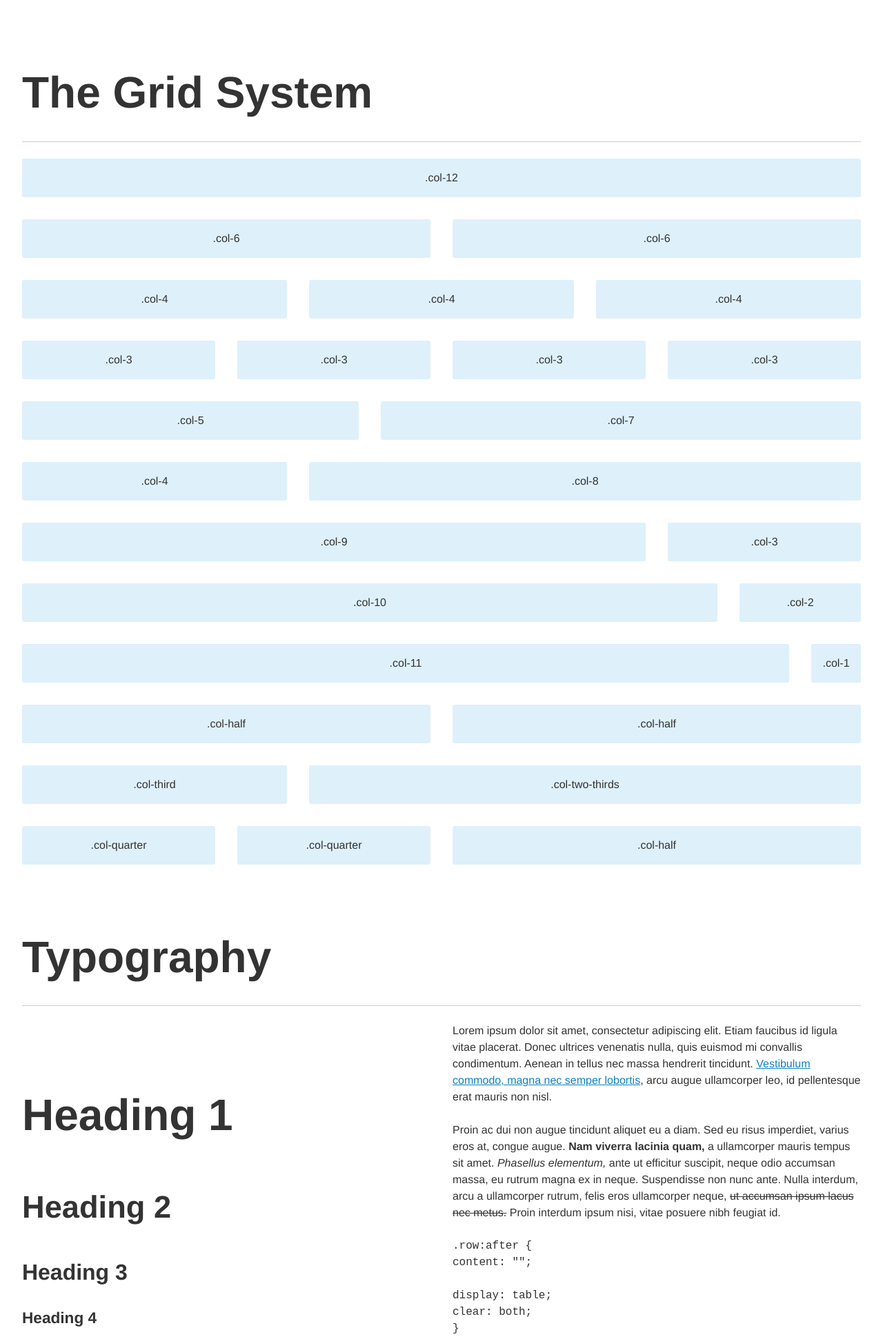
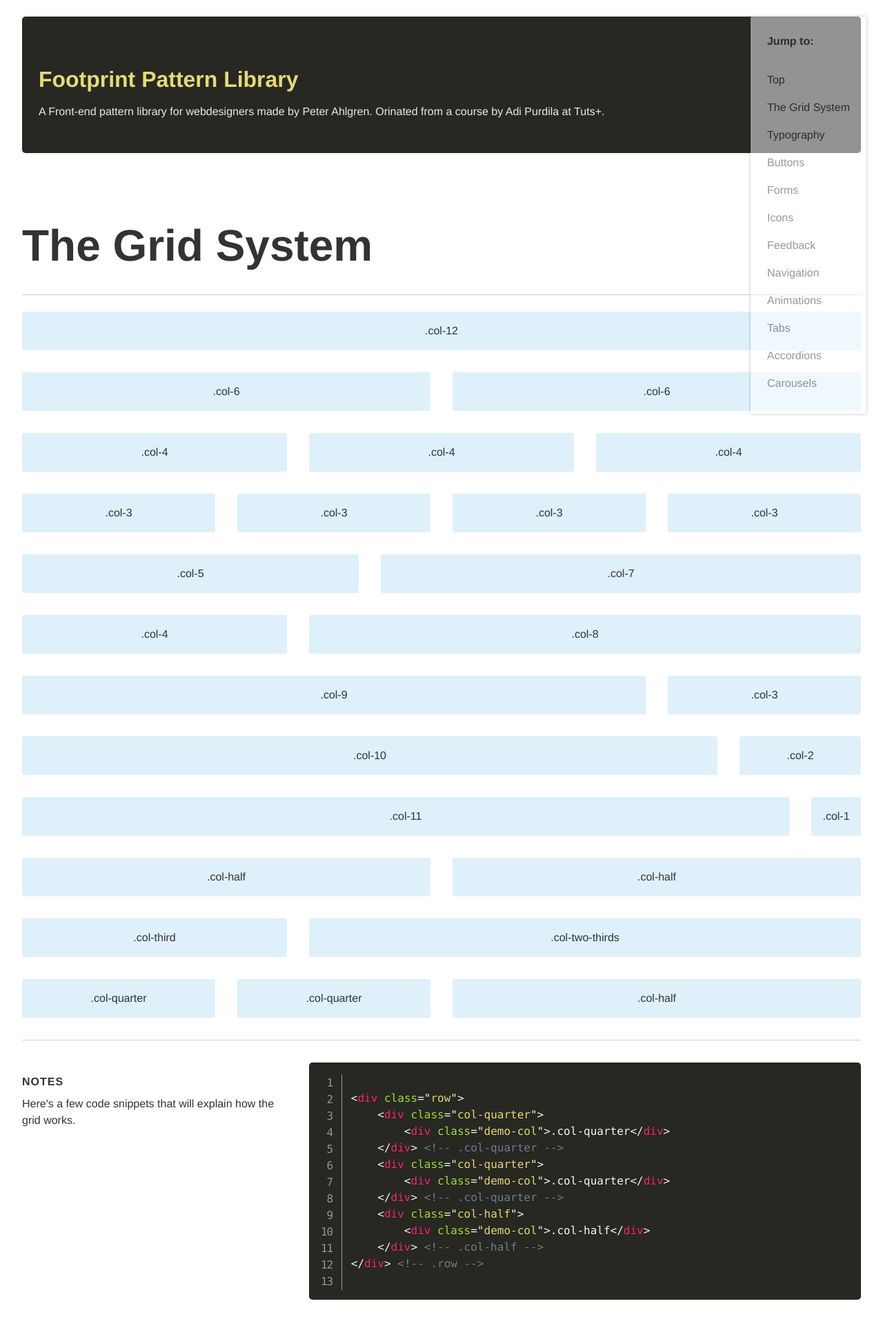
Before and after one commit to ahlgren1234/footprint, a website: page index.html in a window 1280 px wide. Shown: the top 1942 px of the page at 69% size. Drawn offline with Linux system fonts and the light colour scheme.

Commit message:
Added Presentation.
Added Presentation.

```diff
--- /dev/null
+++ b/css/prism.css
@@ -0,0 +1,156 @@
+/* http://prismjs.com/download.html?themes=prism-okaidia&languages=markup+css+css-extras+clike+javascript&plugins=line-numbers */
+/**
+ * okaidia theme for JavaScript, CSS and HTML
+ * Loosely based on Monokai textmate theme by http://www.monokai.nl/
+ * @author ocodia
+ */
+
+code[class*="language-"],
+pre[class*="language-"] {
+	color: #f8f8f2;
+	text-shadow: 0 1px rgba(0, 0, 0, 0.3);
+	font-family: Consolas, Monaco, 'Andale Mono', monospace;
+	direction: ltr;
+	text-align: left;
+	white-space: pre;
+	word-spacing: normal;
+	word-break: normal;
+	line-height: 1.5;
+
+	-moz-tab-size: 4;
+	-o-tab-size: 4;
+	tab-size: 4;
+
+	-webkit-hyphens: none;
+	-moz-hyphens: none;
+	-ms-hyphens: none;
+	hyphens: none;
+}
+
+/* Code blocks */
+pre[class*="language-"] {
+	padding: 1em;
+	margin: .5em 0;
+	overflow: auto;
+	border-radius: 0.3em;
+}
+
+:not(pre) > code[class*="language-"],
+pre[class*="language-"] {
+	background: #272822;
+}
+
+/* Inline code */
+:not(pre) > code[class*="language-"] {
+	padding: .1em;
+	border-radius: .3em;
+}
+
+.token.comment,
+.token.prolog,
+.token.doctype,
+.token.cdata {
+	color: slategray;
+}
+
+.token.punctuation {
+	color: #f8f8f2;
+}
+
+.namespace {
+	opacity: .7;
+}
+
+.token.property,
+.token.tag,
+.token.constant,
+.token.symbol,
+.token.deleted {
+	color: #f92672;
+}
+
+.token.boolean,
+.token.number {
+	color: #ae81ff;
+}
+
+.token.selector,
+.token.attr-name,
+.token.string,
+.token.char,
+.token.builtin,
+.token.inserted {
+	color: #a6e22e;
+}
+
+.token.operator,
+.token.entity,
+.token.url,
+.language-css .token.string,
+.style .token.string,
+.token.variable {
+	color: #f8f8f2;
+}
+
+.token.atrule,
+.token.attr-value {
+	color: #e6db74;
+}
+
+.token.keyword {
+	color: #66d9ef;
+}
+
+.token.regex,
+.token.important {
+	color: #fd971f;
+}
+
+.token.important {
+	font-weight: bold;
+}
+
+.token.entity {
+	cursor: help;
+}
+
+pre.line-numbers {
+	position: relative;
+	padding-left: 3.8em;
+	counter-reset: linenumber;
+}
+
+pre.line-numbers > code {
+	position: relative;
+}
+
+.line-numbers .line-numbers-rows {
+	position: absolute;
+	pointer-events: none;
+	top: 0;
+	font-size: 100%;
+	left: -3.8em;
+	width: 3em; /* works for line-numbers below 1000 lines */
+	letter-spacing: -1px;
+	border-right: 1px solid #999;
+
+	-webkit-user-select: none;
+	-moz-user-select: none;
+	-ms-user-select: none;
+	user-select: none;
+
+}
+
+	.line-numbers-rows > span {
+		pointer-events: none;
+		display: block;
+		counter-increment: linenumber;
+	}
+
+		.line-numbers-rows > span:before {
+			content: counter(linenumber);
+			color: #999;
+			display: block;
+			padding-right: 0.8em;
+			text-align: right;
+		}
--- a/index.html
+++ b/index.html
@@ -10,32 +10,54 @@
 
 	<!-- Stylesheets -->
 	<link rel="stylesheet" href="css/styles.css" />
+	<link rel="stylesheet" href="css/prism.css">
 
 	<!-- Add Bower Components -->
 	<link rel="stylesheet" href="bower_components/fontawesome/css/font-awesome.min.css">
 	<link rel="stylesheet" href="bower_components/animate.css/animate.min.css">
 
+	<!-- Presentation Only Styles -->
+	<link rel="stylesheet" href="presentation/css/presentation.css">
+
 	<style>
-		.demo-col {
-			background-color: #def0fa;
-			text-align: center;
-			padding: 1em 0;
-			display: block;
 
-			border-radius: 3px;
-		}
-
-		.row {
-			margin-bottom: 2em;
-		}
 	</style>
 </head>
 <body>
 
+	<!-- Presentation Widget -->
+	<div class="pres-widget">
+		<p><strong>Jump to:</strong></p>
+
+		<ul>
+			<li><a href="#top">Top</a></li>
+			<li><a href="#nav-grid">The Grid System</a></li>
+			<li><a href="#nav-typography">Typography</a></li>
+			<li><a href="#nav-buttons">Buttons</a></li>
+			<li><a href="#nav-forms">Forms</a></li>
+			<li><a href="#nav-icons">Icons</a></li>
+			<li><a href="#nav-feedback">Feedback</a></li>
+			<li><a href="#nav-navigation">Navigation</a></li>
+			<li><a href="#nav-animations">Animations</a></li>
+			<li><a href="#nav-tabs">Tabs</a></li>
+			<li><a href="#nav-accordions">Accordions</a></li>
+			<li><a href="#nav-carousels">Carousels</a></li>
+		</ul>
+	</div> <!-- .pres-widget -->
+
+
+	<!-- Presentation Header -->
+	<div class="container" id="top">
+		<header class="pres-header">
+			<h3>Footprint Pattern Library</h3>
+			<p>A Front-end pattern library for webdesigners made by Peter Ahlgren. Orinated from a course by Adi Purdila at Tuts+.</p>
+		</header>
+	</div> <!-- .container -->
+
 	<!-- The Grid System -->
 	<section>
 		<div class="container">
-			<h1>The Grid System</h1>
+			<h1 id="nav-grid">The Grid System</h1>
 			<hr>
 
 			<div class="row">
@@ -155,6 +177,28 @@
 				</div> <!-- .col-half -->
 			</div> <!-- .row -->
 
+			<hr>
+			<div class="row">
+				<div class="col-4">
+					<h5>Notes</h5>
+					<p>Here's a few code snippets that will explain how the grid works.</p>
+				</div> <!-- .col-4 -->
+				<div class="col-8">
+					<pre class="line-numbers"><code class="language-markup">
+&lt;div class=&quot;row&quot;&gt;
+	&lt;div class=&quot;col-quarter&quot;&gt;
+		&lt;div class=&quot;demo-col&quot;&gt;.col-quarter&lt;/div&gt;
+	&lt;/div&gt; &lt;!-- .col-quarter --&gt;
+	&lt;div class=&quot;col-quarter&quot;&gt;
+		&lt;div class=&quot;demo-col&quot;&gt;.col-quarter&lt;/div&gt;
+	&lt;/div&gt; &lt;!-- .col-quarter --&gt;
+	&lt;div class=&quot;col-half&quot;&gt;
+		&lt;div class=&quot;demo-col&quot;&gt;.col-half&lt;/div&gt;
+	&lt;/div&gt; &lt;!-- .col-half --&gt;
+&lt;/div&gt; &lt;!-- .row --&gt;
+					</code></pre>
+				</div> <!-- .col-8 -->
+			</div> <!-- .row -->
 
 		</div> <!-- .container -->
 	</section>
@@ -163,7 +207,7 @@
 	<!-- Typography -->
 	<section>
 		<div class="container">
-			<h1>Typography</h1>
+			<h1 id="nav-typography">Typography</h1>
 			<hr>
 
 			<div class="row">
@@ -181,11 +225,11 @@
 					<p>Proin ac dui non augue tincidunt aliquet eu a diam. Sed eu risus imperdiet, varius eros at, congue augue. <strong>Nam viverra lacinia quam,</strong> a ullamcorper mauris tempus sit amet. <em>Phasellus elementum,</em> ante ut efficitur suscipit, neque odio accumsan massa, eu rutrum magna ex in neque. Suspendisse non nunc ante. Nulla interdum, arcu a ullamcorper rutrum, felis eros ullamcorper neque, <strike>ut accumsan ipsum lacus nec metus.</strike> Proin interdum ipsum nisi, vitae posuere nibh feugiat id.
 					</p>
 
-					<pre><code>.row:after {
-content: "";
+					<pre class="line-numbers"><code class="language-css">.row:after {
+	content: "";
 
-display: table;
-clear: both;
+	display: table;
+	clear: both;
 }</code></pre>
 
 				</div> <!-- .col-half -->
@@ -227,7 +271,7 @@ clear: both;
 	<!-- Buttons -->
 	<section>
 		<div class="container">
-			<h1>Buttons</h1>
+			<h1 id="nav-buttons">Buttons</h1>
 			<hr>
 
 			<div class="row">
@@ -273,7 +317,7 @@ clear: both;
 	<!-- Forms -->
 	<section>
 		<div class="container">
-			<h1>Forms</h1>
+			<h1 id="nav-forms">Forms</h1>
 			<hr>
 
 			<form action="">
@@ -434,7 +478,7 @@ clear: both;
 	<!-- Icons -->
 	<section>
 		<div class="container">
-			<h1>Icons</h1>
+			<h1 id="nav-icons">Icons</h1>
 			<hr>
 
 			<div class="row">
@@ -485,7 +529,7 @@ clear: both;
 	<!-- Feedback -->
 	<section>
 		<div class="container">
-			<h1>Feedback</h1>
+			<h1 id="nav-feedback">Feedback</h1>
 			<hr>
 
 			<div class="row">
@@ -522,7 +566,7 @@ clear: both;
 	<!-- Navigation -->
 	<section>
 		<div class="container">
-			<h1>Navigation</h1>
+			<h1 id="nav-navigation">Navigation</h1>
 			<hr>
 
 			<div class="row navbar-container">
@@ -560,7 +604,7 @@ clear: both;
 	<!-- Animations -->
 	<section>
 		<div class="container">
-			<h1>Animations</h1>
+			<h1 id="nav-animations">Animations</h1>
 			<hr>
 
 			<div class="row" id="demo-animations">
@@ -593,7 +637,7 @@ clear: both;
 	<!-- Tabs -->
 	<section>
 		<div class="container">
-			<h1>Tabs</h1>
+			<h1 id="nav-tabs">Tabs</h1>
 			<hr>
 
 			<div class="tabs">
@@ -622,7 +666,7 @@ clear: both;
 	<!-- Accordions -->
 	<section>
 		<div class="container">
-			<h1>Accordions</h1>
+			<h1 id="nav-accordions">Accordions</h1>
 			<hr>
 
 			<div class="accordion">
@@ -659,7 +703,7 @@ clear: both;
 	<!-- Carousels -->
 	<div class="section">
 		<div class="container">
-			<h1>Carousels</h1>
+			<h1 id="nav-carousels">Carousels</h1>
 			<hr>
 
 			<div class="cycle-slideshow" data-cycle-fx="scrollHorz" data-cycle-timeout="3000" data-cycle-caption-template="Slide no. {{slideNum}} of {{slideCount}} - {{cycleTitle}}">
@@ -689,6 +733,7 @@ clear: both;
 	<script src="bower_components/superfish/dist/js/superfish.min.js"></script>
 	<script src="bower_components/superfish/dist/js/hoverIntent.js"></script>
 	<script src="bower_components/jquery-cycle2/build/jquery.cycle2.min.js"></script>
+	<script src="js/prism.js"></script>
 	<script src="js/scripts.js"></script>
 
 </body>
--- /dev/null
+++ b/presentation/css/presentation.scss
@@ -0,0 +1,92 @@
+/**
+ * ------------------------------------------------------------------
+ * 3.0 - Presentation Styles.
+ * ------------------------------------------------------------------
+ */
+
+/**
+ * Grid.
+ */
+.demo-col {
+	background-color: #def0fa;
+	text-align: center;
+	padding: 1em 0;
+	display: block;
+
+	border-radius: 3px;
+}
+
+.row {
+	margin-bottom: 2em;
+}
+
+
+/**
+ * Header.
+ */
+.pres-header {
+	border-radius: 5px;
+
+	background-color: #272822;
+
+	margin-top: 1.5em;
+	padding: 1.5em;
+
+	color: #eaeaea;
+
+	h3 {
+		color: #e6db74;
+	}
+}
+
+
+/**
+ * Navigation.
+ */
+.pres-widget {
+	background-color: #fff;
+	opacity: .5;
+
+	position: fixed;
+	padding: 1.5em 0;
+	right: 1.5em;
+	top: 1.5em;
+
+	-webkit-box-shadow: 0 0 4px 0 rgba(0, 0, 0, .5);
+	box-shadow: 0 0 4px 0 rgba(0, 0, 0, .5);
+
+	border-radius: 2px;
+
+	transition: opacity .3s;
+	z-index: 9999999;
+
+	p:first-child {
+		padding: 0 1.5em;
+	}
+
+	&:hover {
+		opacity: 1;
+	}
+
+	ul {
+		list-style-type: none;
+		margin: 0;
+		padding: 0;
+
+		li a {
+			display: block;
+			padding: .5em 1.5em;
+
+			color: #333;
+			text-decoration: none;
+
+			&:hover {
+				background-color: #dde2e4;
+			}
+		}
+	}
+
+	@media (max-width: 768px) {
+		display: none;
+	}
+}
```
Also changed, not shown: info/README.md (added), js/prism.js (added), presentation/css/presentation.css (added), 1 other file.
